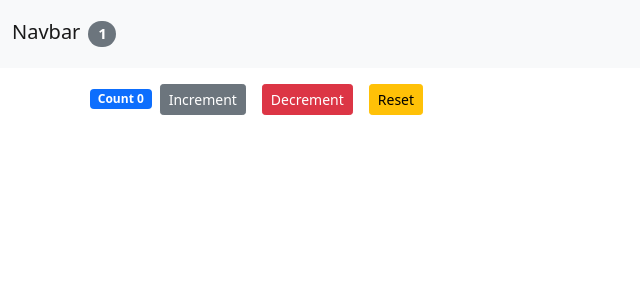
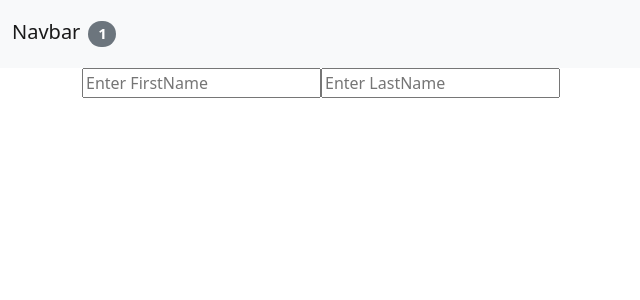
Before and after one commit to abhirampai/react-crash-by-mosh, a React (Create React App) app: page / in a window 1280 px wide. Shown: the top 300 px of the page, without its empty margins (0-640 px from the left). Built offline with nearby package versions, Linux system fonts and the light colour scheme.

Commit message:
added useState on an object

```diff
--- a/src/App.js
+++ b/src/App.js
@@ -3,6 +3,7 @@ import NavBar from "./components/navbar";
 import Counters from "./components/counters";
 import React, { Component } from "react";
 import HookCounter from "./components/HookCounter";
+import UsingObjects from "./components/UsingObjects";
 class App extends Component {
   state = {
     counters: [
@@ -65,7 +66,8 @@ class App extends Component {
             onDecrement={this.handleDecrement}
             onDelete={this.handleDelete}
           /> */}
-          <HookCounter />
+          {/* <HookCounter /> */}
+          <UsingObjects />
         </main>
       </React.Fragment>
     );
--- /dev/null
+++ b/src/components/UsingObjects.jsx
@@ -0,0 +1,31 @@
+import React, { useState } from "react";
+
+const UsingObjects = () => {
+  const [name, setName] = useState({
+    firstName: "",
+    lastName: "",
+  });
+
+  return (
+    <div>
+      <form />
+      <input
+        type="text"
+        onChange={(e) => setName({ ...name,firstName: e.target.value })}
+        placeholder="Enter FirstName"
+        value={name.firstName}
+      />
+      <input
+        type="text"
+        onChange={(e) => setName({ ...name, lastName: e.target.value })}
+        placeholder="Enter LastName"
+        value={name.lastName}
+      />
+      <h2>
+        {name.firstName} {name.lastName}
+      </h2>
+    </div>
+  );
+};
+
+export default UsingObjects;
```
